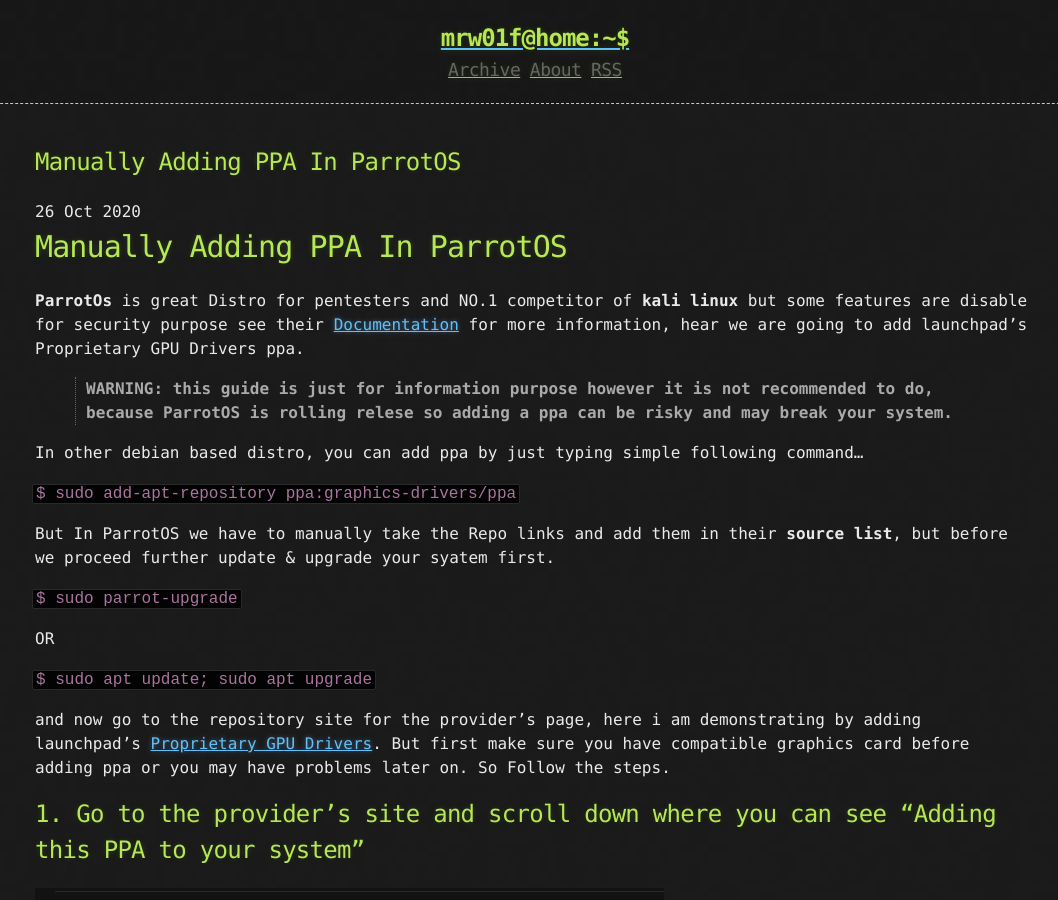
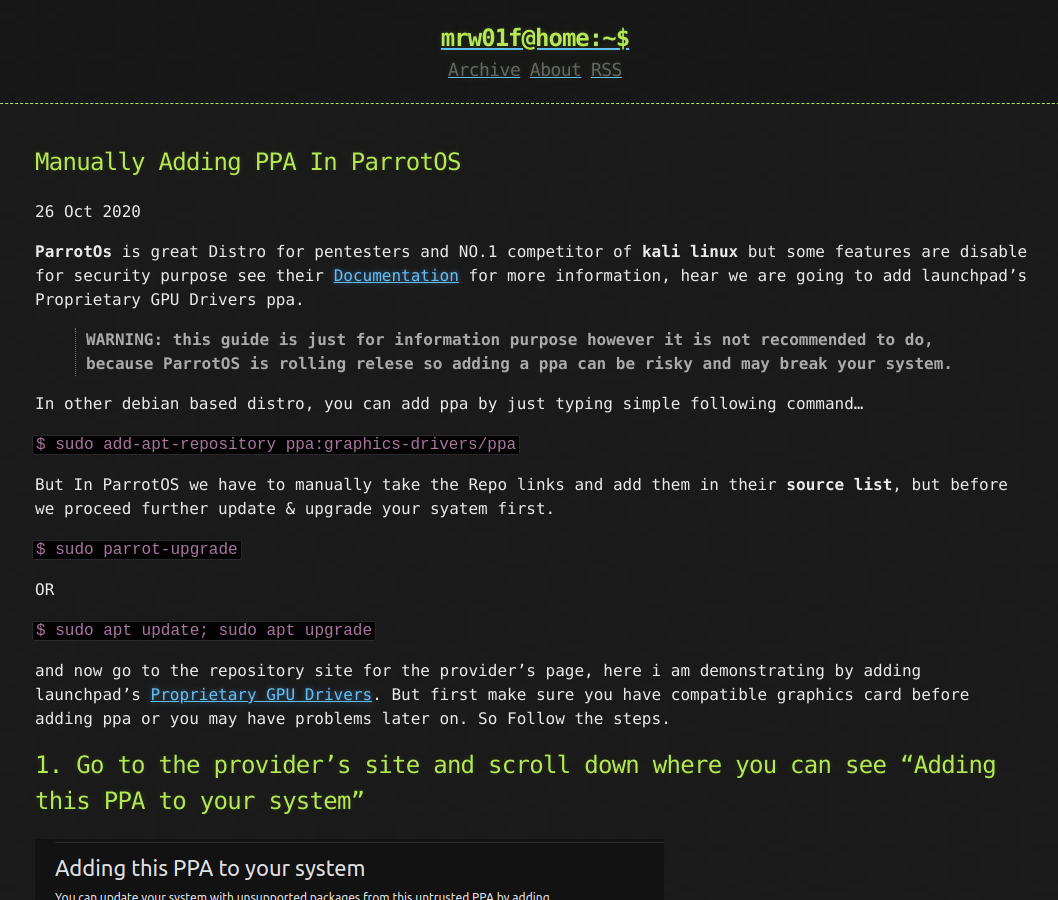
Before and after one commit to MRW01F/blog, a Jekyll site: the page built from _posts/2020-10-26-Manually-adding-ppa-in-ParrotOS.md, in a window 1280 px wide and 900 px high. Shown: the whole window, without its empty margins (105-1163 px from the left). Built offline with Jekyll 4.4.1, drawn with Linux system fonts in a browser that asks for light colours.

Commit message:
Signed-off-by: MRW01F <Mihirgosai.159357@gmail.com>

```diff
--- a/_posts/2020-10-26-Manually-adding-ppa-in-ParrotOS.md
+++ b/_posts/2020-10-26-Manually-adding-ppa-in-ParrotOS.md
@@ -2,8 +2,6 @@
 title: Manually Adding PPA In ParrotOS
 published: true
 ---
-
-# Manually Adding PPA In ParrotOS
 
 **ParrotOs** is great Distro for pentesters and NO.1 competitor of **kali linux** but some features are disable for security purpose see their [Documentation](https://docs.parrotlinux.org/) for more information, hear we are going to add launchpad's Proprietary GPU Drivers ppa.
 
```
